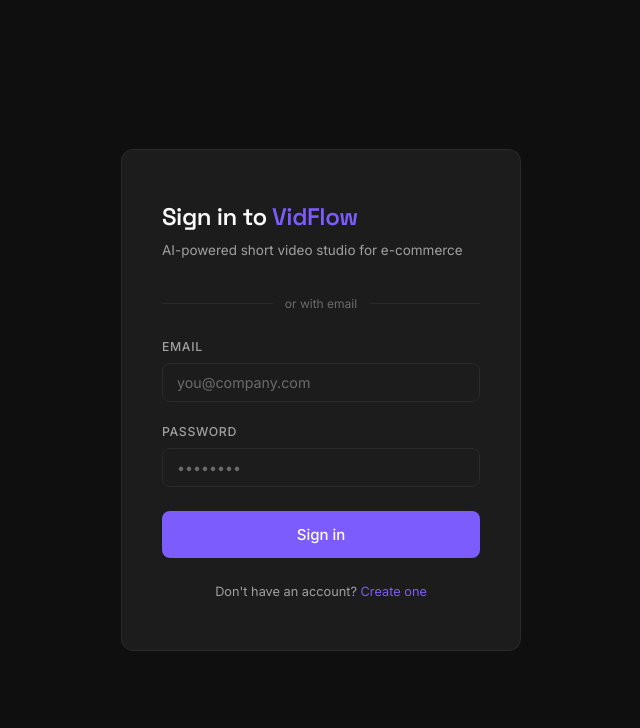
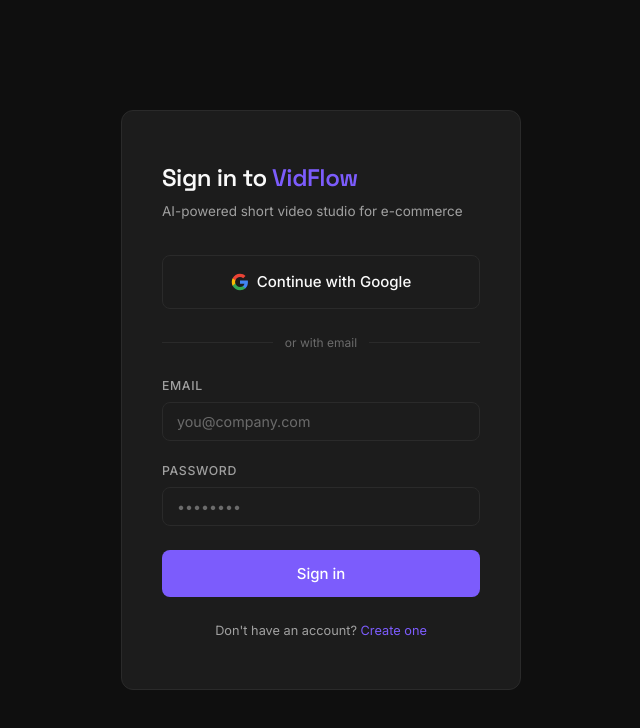
Before and after one commit to tutar/product-meadia, a React (Vite) app in the folder frontend/: page /login in a window 1280 px wide. Shown: the top 728 px of the page, without its empty margins (319-959 px from the left). Built offline with nearby package versions, Linux system fonts and the light colour scheme; no server answers.

Commit message:
fix: Google Client ID via VITE_GOOGLE_CLIENT_ID env var, not hardcoded

```diff
--- a/frontend/src/pages/LoginPage.tsx
+++ b/frontend/src/pages/LoginPage.tsx
@@ -2,7 +2,7 @@
 import { useAuth } from "../context/AuthContext";
 import { useNavigate, Link, useSearchParams } from "react-router-dom";
 
-const GOOGLE_CLIENT_ID = "REPLACE_WITH_YOUR_GOOGLE_CLIENT_ID";
+const GOOGLE_CLIENT_ID = import.meta.env.VITE_GOOGLE_CLIENT_ID || "";
 const GOOGLE_AUTH_URL = "https://accounts.google.com/o/oauth2/v2/auth";
 
 function googleAuthUrl(): string {
@@ -58,7 +58,7 @@
           </div>
         )}
 
-        {GOOGLE_CLIENT_ID !== "REPLACE_WITH_YOUR_GOOGLE_CLIENT_ID" && (
+        {GOOGLE_CLIENT_ID && (
           <a href={googleAuthUrl()} className="btn btn-secondary btn-lg" style={{ width: "100%", marginBottom: 24, textDecoration: "none" }}>
             <svg width="18" height="18" viewBox="0 0 24 24" fill="none"><path d="M22.56 12.25c0-.78-.07-1.53-.2-2.25H12v4.26h5.92a5.06 5.06 0 01-2.2 3.32v2.77h3.57c2.08-1.92 3.28-4.74 3.28-8.1z" fill="#4285F4"/><path d="M12 23c2.97 0 5.46-.98 7.28-2.66l-3.57-2.77c-.98.66-2.23 1.06-3.71 1.06-2.86 0-5.29-1.93-6.16-4.53H2.18v2.84C3.99 20.53 7.7 23 12 23z" fill="#34A853"/><path d="M5.84 14.09c-.22-.66-.35-1.36-.35-2.09s.13-1.43.35-2.09V7.07H2.18C1.43 8.55 1 10.22 1 12s.43 3.45 1.18 4.93l2.85-2.22.81-.62z" fill="#FBBC05"/><path d="M12 5.38c1.62 0 3.06.56 4.21 1.64l3.15-3.15C17.45 2.09 14.97 1 12 1 7.7 1 3.99 3.47 2.18 7.07l3.66 2.84c.87-2.6 3.3-4.53 6.16-4.53z" fill="#EA4335"/></svg>
             Continue with Google
--- a/frontend/src/pages/RegisterPage.tsx
+++ b/frontend/src/pages/RegisterPage.tsx
@@ -2,7 +2,7 @@
 import { useAuth } from "../context/AuthContext";
 import { useNavigate, Link } from "react-router-dom";
 
-const GOOGLE_CLIENT_ID = "REPLACE_WITH_YOUR_GOOGLE_CLIENT_ID";
+const GOOGLE_CLIENT_ID = import.meta.env.VITE_GOOGLE_CLIENT_ID || "";
 
 function googleAuthUrl(): string {
   const redirect = window.location.origin + "/login";
@@ -44,7 +44,7 @@
           </div>
         )}
 
-        {GOOGLE_CLIENT_ID !== "REPLACE_WITH_YOUR_GOOGLE_CLIENT_ID" && (
+        {GOOGLE_CLIENT_ID && (
           <>
             <a href={googleAuthUrl()} className="btn btn-secondary btn-lg" style={{ width: "100%", marginBottom: 24, textDecoration: "none" }}>
               <svg width="18" height="18" viewBox="0 0 24 24" fill="none"><path d="M22.56 12.25c0-.78-.07-1.53-.2-2.25H12v4.26h5.92a5.06 5.06 0 01-2.2 3.32v2.77h3.57c2.08-1.92 3.28-4.74 3.28-8.1z" fill="#4285F4"/><path d="M12 23c2.97 0 5.46-.98 7.28-2.66l-3.57-2.77c-.98.66-2.23 1.06-3.71 1.06-2.86 0-5.29-1.93-6.16-4.53H2.18v2.84C3.99 20.53 7.7 23 12 23z" fill="#34A853"/><path d="M5.84 14.09c-.22-.66-.35-1.36-.35-2.09s.13-1.43.35-2.09V7.07H2.18C1.43 8.55 1 10.22 1 12s.43 3.45 1.18 4.93l2.85-2.22.81-.62z" fill="#FBBC05"/><path d="M12 5.38c1.62 0 3.06.56 4.21 1.64l3.15-3.15C17.45 2.09 14.97 1 12 1 7.7 1 3.99 3.47 2.18 7.07l3.66 2.84c.87-2.6 3.3-4.53 6.16-4.53z" fill="#EA4335"/></svg>
```
